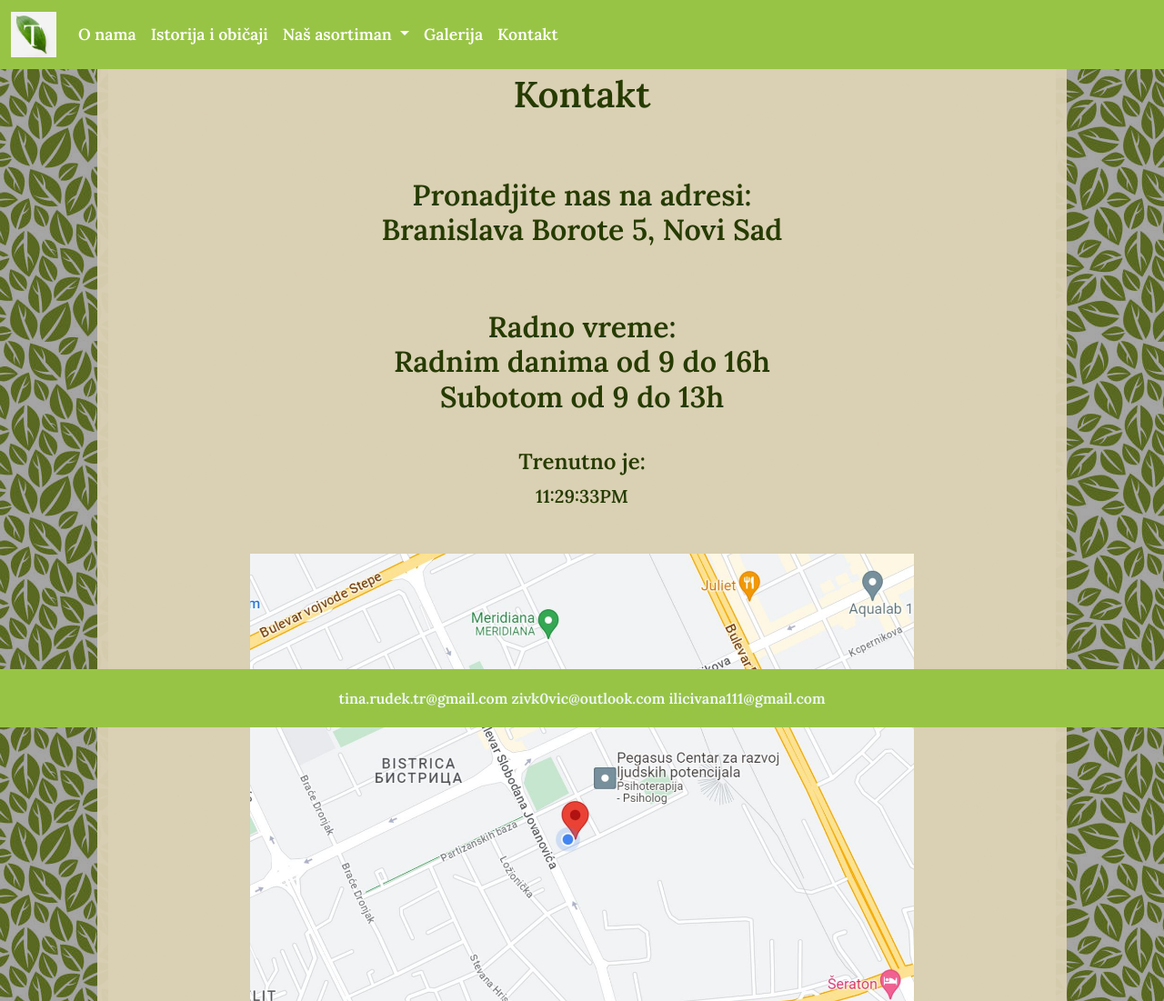
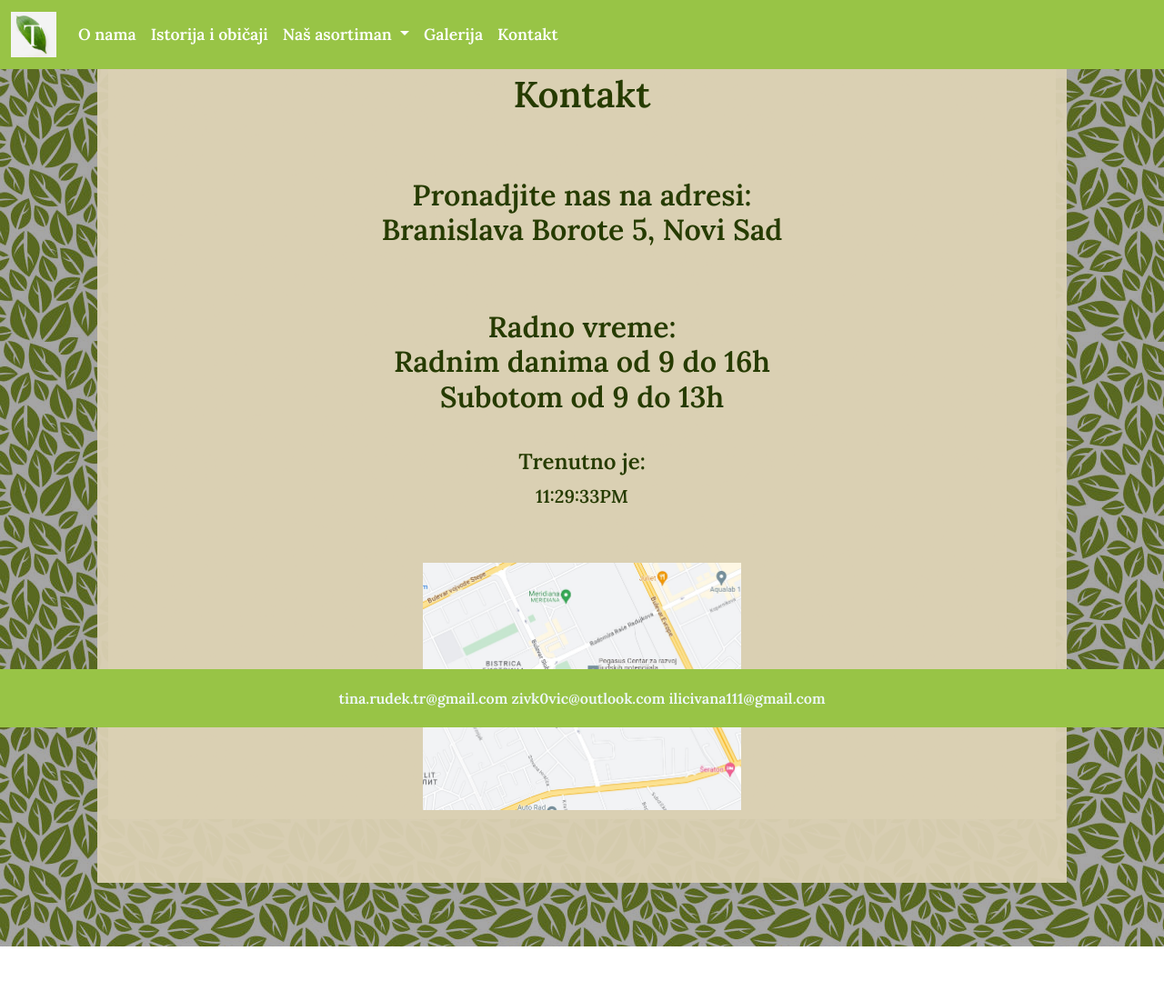
Before and after one commit to zzjelena/AI19-AI28-AI30, a plain HTML site: page kontakt.html in a window 1280 px wide. Shown: the top 1101 px of the page at 91% size. After the commit the page ends 1041 px from the top, so only its background shows below. Drawn offline with nearby package versions, Linux system fonts and the light colour scheme; a script that the page names is missing.

Commit message:
Update kontakt.html

```diff
--- a/kontakt.html
+++ b/kontakt.html
@@ -145,7 +145,7 @@
 
               <br>
               <br>
-              <a
+              <a class="mapa"
                 href="https://www.google.com/maps/place/Branislava+Borote+5,+Novi+Sad+402118/@45.2518118,19.8013462,15.41z/data=!4m6!3m5!1s0x475b11cbafbfc1f1:0x23400cd456681d5d!8m2!3d45.2516565!4d19.8063648!16s%2Fg%2F11c26vcpm8?entry=ttu">
                 <img class="Mapa" src="slike/Capture.JPG" alt="slika nije ucitana">
               </a>
```
